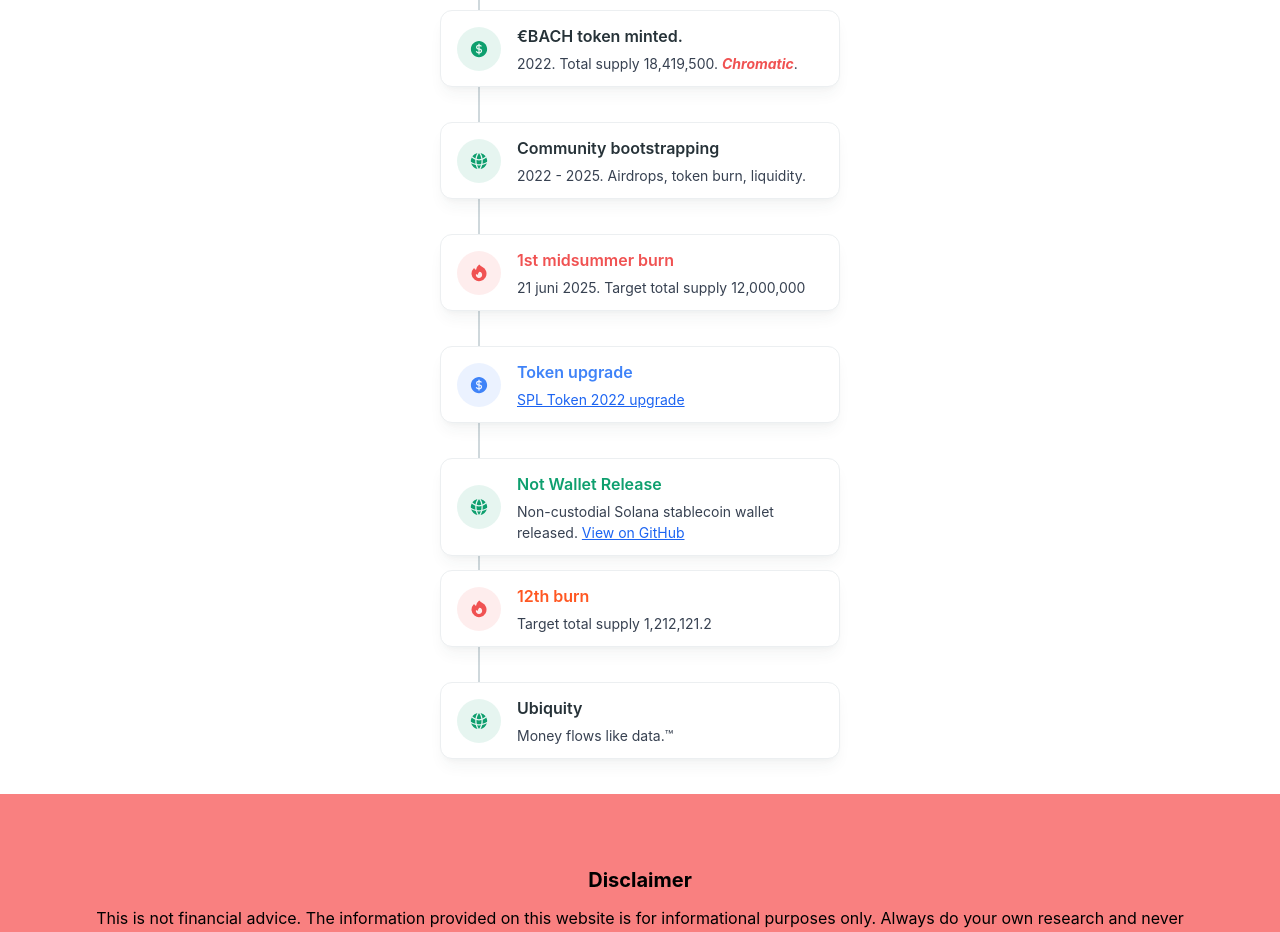
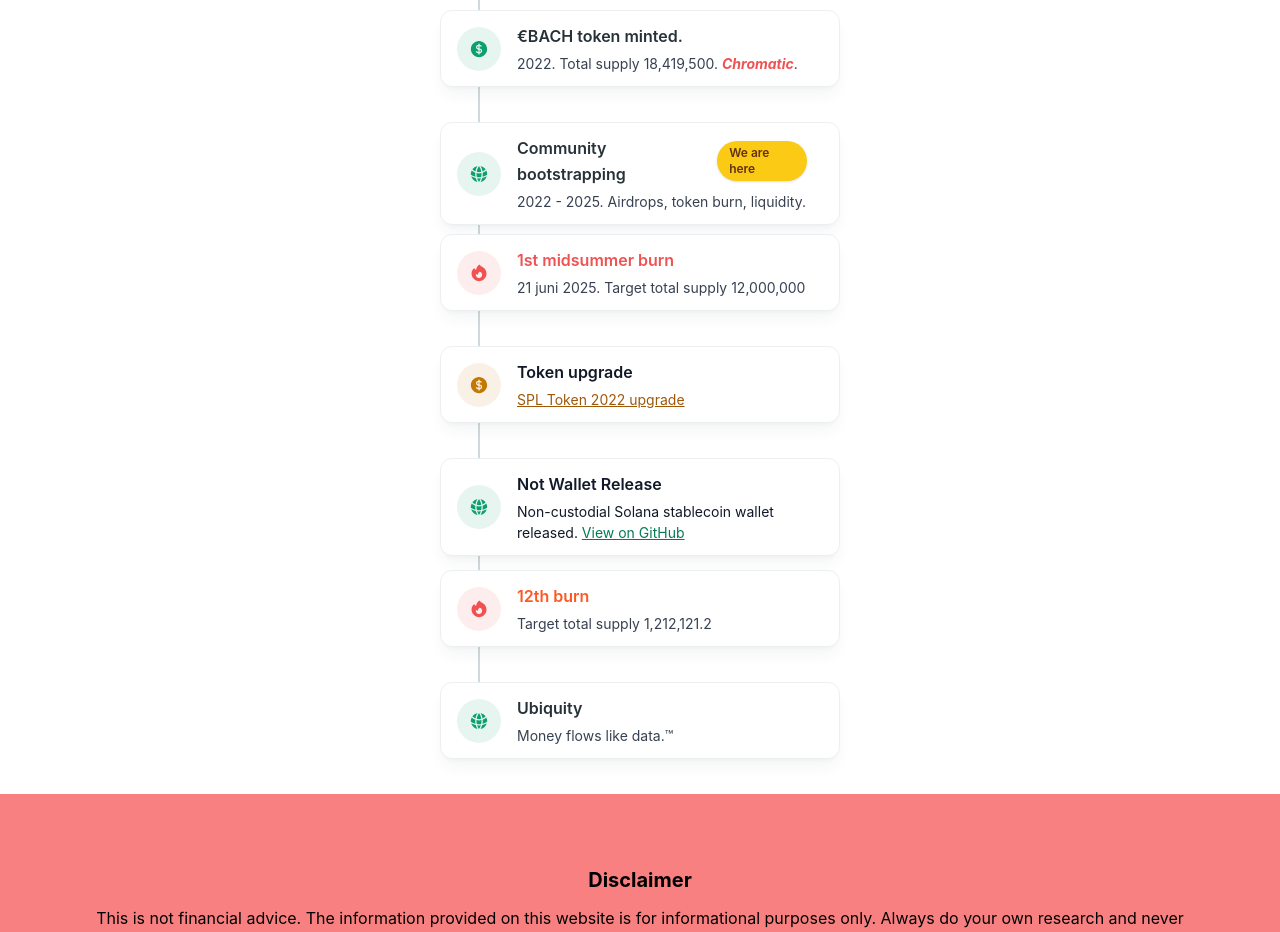
Before and after one commit to TheStableFoundation/bach-money, a Next.js app: page / in a window 1280 px wide. Shown: the part 1140-2072 px from the top of the page. Built offline with nearby package versions, Linux system fonts and the light colour scheme.

Commit message:
add current timeline

```diff
--- a/components/Timeline.tsx
+++ b/components/Timeline.tsx
@@ -110,9 +110,14 @@
               <GlobeAltIcon className="h-5 w-5" />
             </TimelineIcon>
             <div className="flex flex-col gap-1 text-left">
-              <Typography variant="h6" color="blue-gray">
-                Community bootstrapping
-              </Typography>
+              <div className="flex items-center gap-2">
+                <Typography variant="h6" color="blue-gray">
+                  Community bootstrapping
+                </Typography>
+                <span className="inline-block rounded-full bg-yellow-300 px-3 py-1 text-xs font-semibold text-yellow-900 shadow">
+                  We are here
+                </span>
+              </div>
               <Typography variant="small" color="gray" className="font-normal">
                 2022 - 2025. Airdrops, token burn, liquidity.
               </Typography>
@@ -138,19 +143,19 @@
         <TimelineItem className="h-28">
           <TimelineConnector className="!w-[78px]" />
           <TimelineHeader className="border-blue-gray-50 shadow-blue-gray-900/5 relative rounded-xl border bg-white py-3 pr-8 pl-4 shadow-lg">
-            <TimelineIcon className="p-3" variant="ghost" color="blue">
-              <CurrencyDollarIcon className="h-5 w-5" />
+            <TimelineIcon className="p-3" variant="ghost" color="yellow">
+              <CurrencyDollarIcon className="h-5 w-5 text-yellow-500" />
             </TimelineIcon>
             <div className="flex flex-col gap-1 text-left">
-              <Typography variant="h6" color="blue">
+              <Typography variant="h6" style={{ color: "#111827" }}>
                 Token upgrade
               </Typography>
-              <Typography variant="small" color="gray" className="font-normal">
+              <Typography variant="small" style={{ color: "#111827" }} className="font-normal">
                 <a
                   href="https://spl.solana.com/token-upgrade"
                   target="_blank"
                   rel="noopener noreferrer"
-                  className="underline text-blue-600 hover:text-blue-800"
+                  className="underline text-yellow-600 hover:text-yellow-800"
                 >
                   SPL Token 2022 upgrade
                 </a>
@@ -165,16 +170,16 @@
               <GlobeAltIcon className="h-5 w-5" />
             </TimelineIcon>
             <div className="flex flex-col gap-1 text-left">
-              <Typography variant="h6" color="green">
+              <Typography variant="h6" style={{ color: "#111827" }}>
                 Not Wallet Release
               </Typography>
-              <Typography variant="small" color="gray" className="font-normal">
+              <Typography variant="small" style={{ color: "#111827" }} className="font-normal">
                 Non-custodial Solana stablecoin wallet released.{" "}
                 <a
                   href="https://github.com/TheStableFoundation/not"
                   target="_blank"
                   rel="noopener noreferrer"
-                  className="underline text-blue-600 hover:text-blue-800"
+                  className="underline text-green-600 hover:text-green-800"
                 >
                   View on GitHub
                 </a>
```
